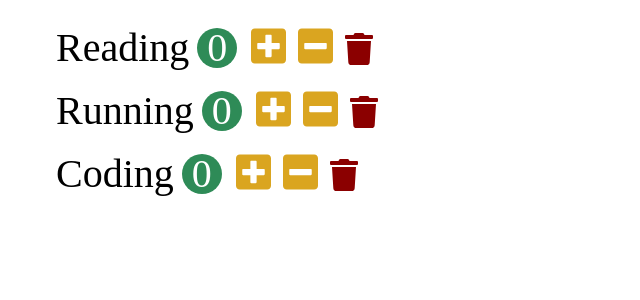
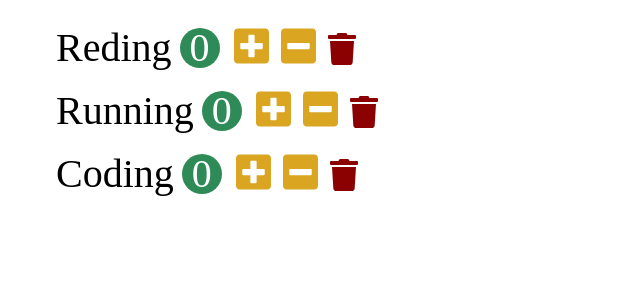
Before and after one commit to SpearJin/habit-tracker, a React (Create React App) app: page / in a window 1280 px wide. Shown: the top 300 px of the page, without its empty margins (0-640 px from the left). Built offline with nearby package versions, Linux system fonts and the light colour scheme.

Commit message:
habits: State

```diff
--- a/src/components/habit.jsx
+++ b/src/components/habit.jsx
@@ -17,8 +17,7 @@ class Habit extends Component {
   handlerDelete = () => {};
 
   render() {
-    const name = this.props.name;
-    const count = this.props.count;
+    const { name, count } = this.props.habit;
     return (
       <li className="habit">
         <span className="habit-name">{name}</span>
--- a/src/components/habits.jsx
+++ b/src/components/habits.jsx
@@ -2,12 +2,20 @@ import React, { Component } from "react";
 import Habit from "./habit";
 
 class Habits extends Component {
+  state = {
+    habits: [
+      { id: 1, name: "Reding", count: 0 },
+      { id: 2, name: "Running", count: 0 },
+      { id: 3, name: "Coding", count: 0 },
+    ],
+  };
+
   render() {
     return (
       <ul>
-        <Habit name="Reading" count={0} />
-        <Habit name="Running" count={0} />
-        <Habit name="Coding" count={0} />
+        {this.state.habits.map((habit) => (
+          <Habit key={habit.id} habit={habit} />
+        ))}
       </ul>
     );
   }
```
